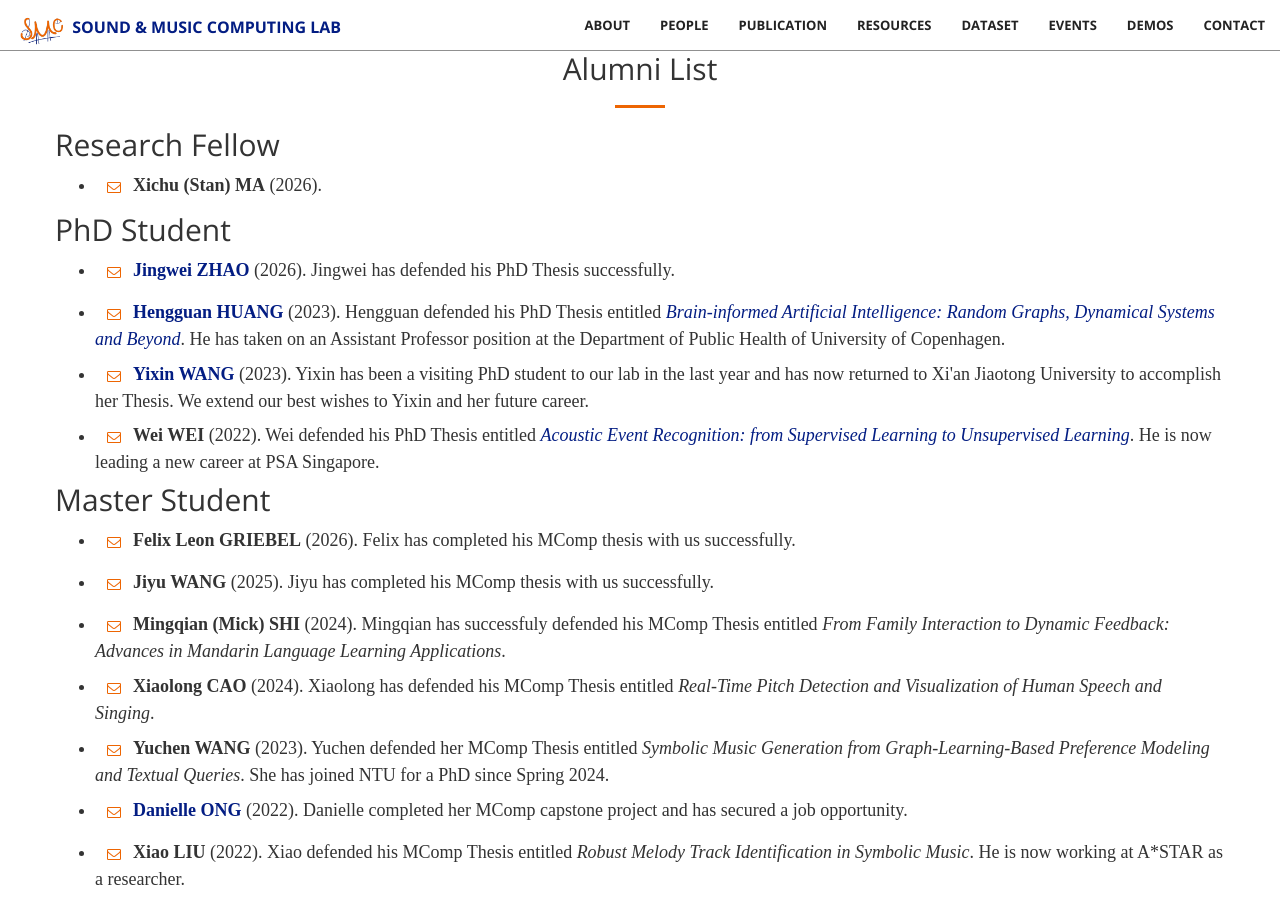
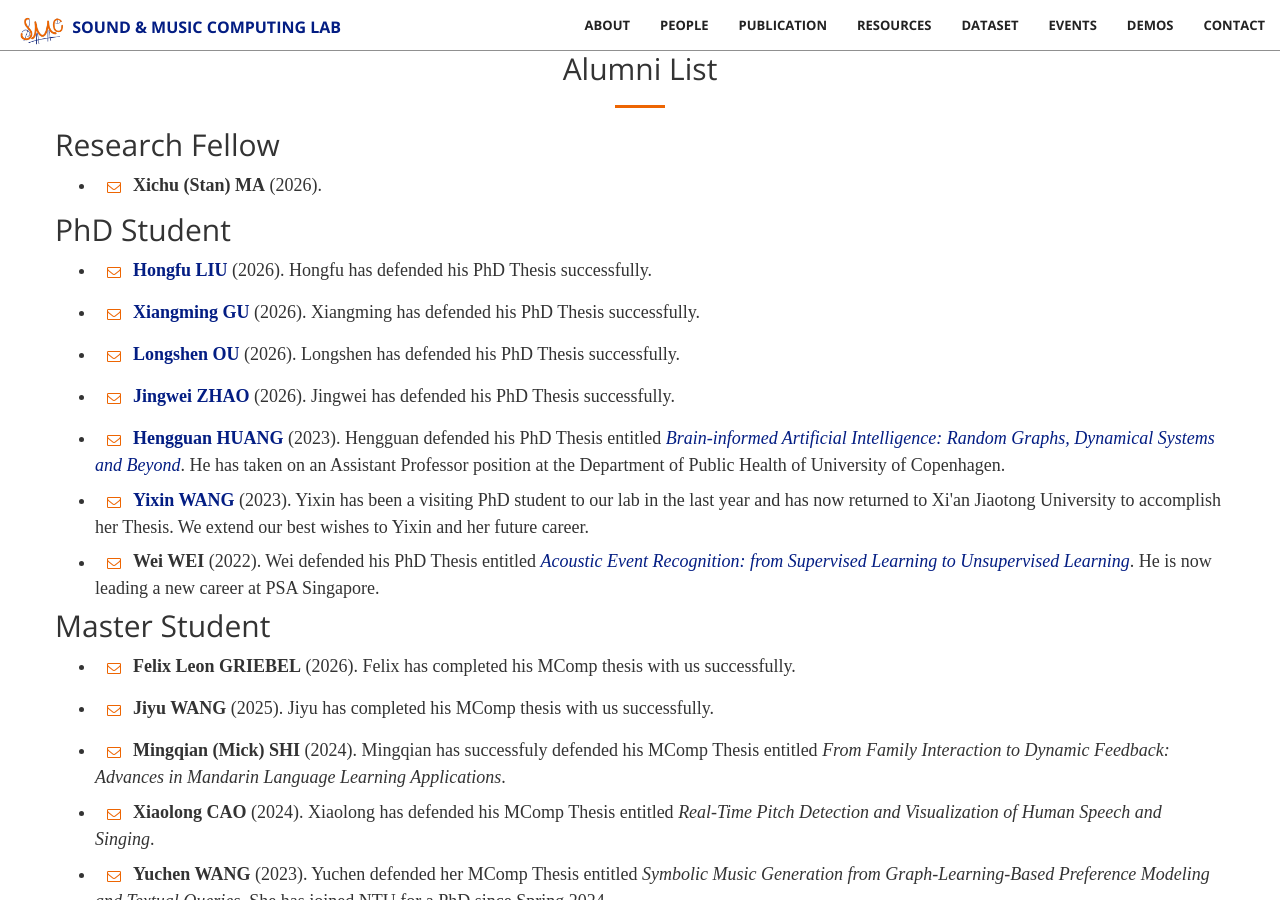
Before and after one commit to SMCNUS/SMCNUS.github.io, a Jekyll site: the page built from _posts/2022-09-08-alumni.html, in a window 1280 px wide and 900 px high, scrolled down 608 px. Built offline with Jekyll 4.4.1, drawn with Linux system fonts in a browser that asks for light colours; nearby versions of some CDN libraries; library files that are not in the unit come from our copies.

```diff
--- a/_posts/2022-09-08-alumni.html
+++ b/_posts/2022-09-08-alumni.html
@@ -74,6 +74,15 @@ permalink: /alumni
             </div>
             <ul>
                 <li><h4 class="text-align" style="font-family:Times New Roman">
+                    <a class="btn" href="mailto:liu.hongfu@u.nus.edu"><i class="fa fa-envelope-o fa-1x wow bounceIn"></i></a><a href="https://waffle-liu.github.io/" target="_blank" style="color:#031d83;"><b>Hongfu LIU</b></a> (2026). Hongfu has defended his PhD Thesis successfully.</h4></li>
+
+                <li><h4 class="text-align" style="font-family:Times New Roman">
+                    <a class="btn" href="mailto:xiangming@u.nus.edu"><i class="fa fa-envelope-o fa-1x wow bounceIn"></i></a><a href="https://guxm2021.github.io" target="_blank" style="color:#031d83;"><b>Xiangming GU</b></a> (2026). Xiangming has defended his PhD Thesis successfully.</h4></li>
+
+                <li><h4 class="text-align" style="font-family:Times New Roman">
+                    <a class="btn" href="mailto:oulongshen@u.nus.edu"><i class="fa fa-envelope-o fa-1x wow bounceIn"></i></a><a href="http://oulongshen.xyz/" target="_blank" style="color:#031d83;"><b>Longshen OU</b></a> (2026). Longshen has defended his PhD Thesis successfully.</h4></li>
+
+                <li><h4 class="text-align" style="font-family:Times New Roman">
                     <a class="btn" href="mailto:jzhao@u.nus.edu"><i class="fa fa-envelope-o fa-1x wow bounceIn"></i></a><a href="https://zhaojw1998.github.io/" target="_blank" style="color:#031d83;"><b>Jingwei ZHAO</b></a> (2026). Jingwei has defended his PhD Thesis successfully.</h4></li>
 
                 <li><h4 class="text-align" style="font-family:Times New Roman">
```
Also changed, not shown: _includes/team.html (+6 -6 lines).
